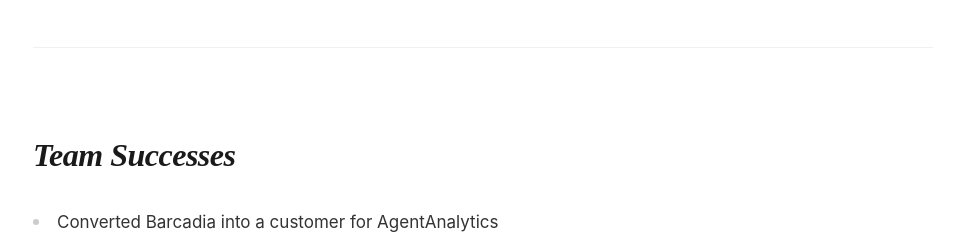
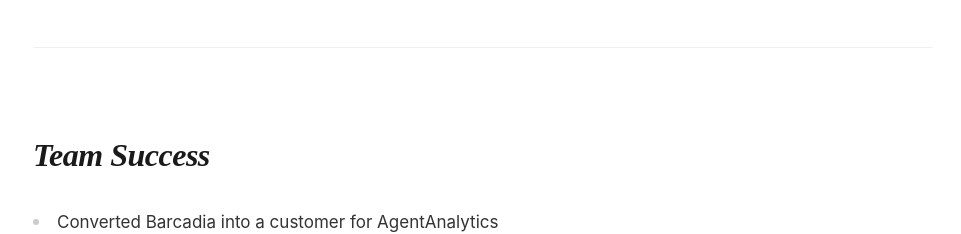
Before and after one commit to bhavya-chaurasia/Portfolio-2026, a React (Vite) app: page /project-1 in a window 1280 px wide. Shown: the part 10620-10854 px from the top of the page, without its empty margins (157-1118 px from the left). Built offline with nearby package versions, Linux system fonts and the light colour scheme.

Commit message:
test changes

```diff
--- a/src/pages/project1/sections/ImpactSection.tsx
+++ b/src/pages/project1/sections/ImpactSection.tsx
@@ -5,7 +5,7 @@
     <>
       {/* Team Successes */}
       <section style={styles.section}>
-        <h2 style={styles.sectionTitle}>Team Successes</h2>
+        <h2 style={styles.sectionTitle}>Team Success</h2>
         <ul style={styles.bulletList}>
           <li style={styles.bulletItem}>
             <span style={styles.bulletDot}></span>
```
